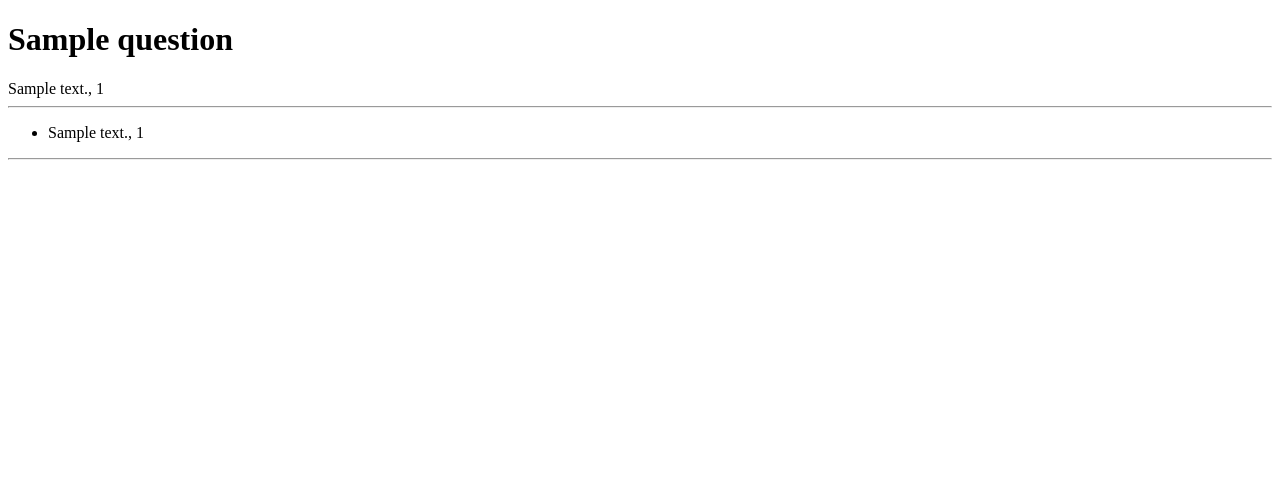
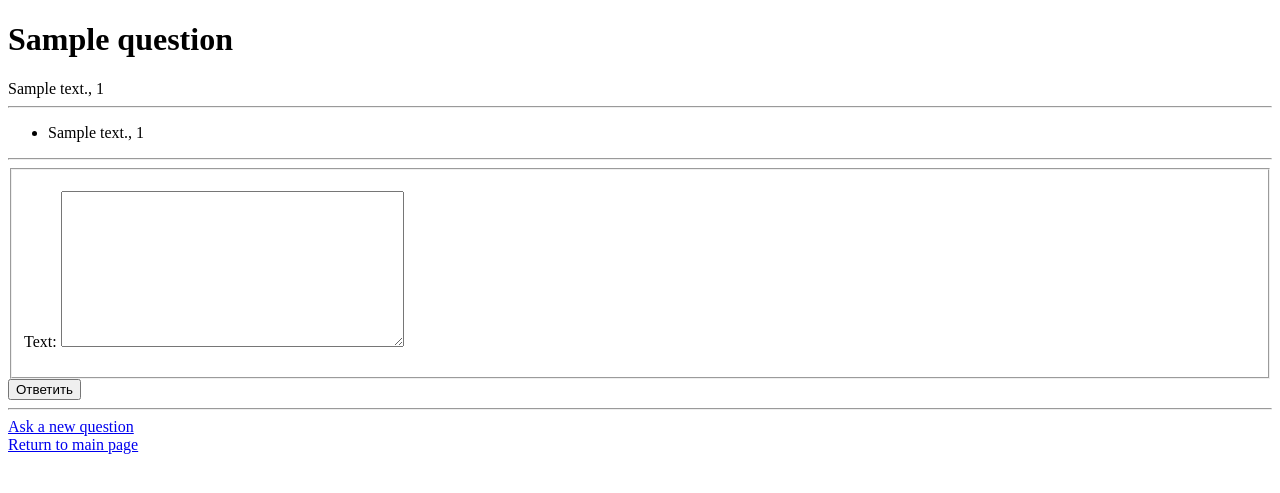
Before and after one commit to vskedrin/st_web, a Django app: page /question/1/ in a window 1280 px wide. Shown: the top 493 px of the page. Run offline with Django 3.2, Linux system fonts and the light colour scheme; tables that the repository leaves empty hold one stand-in row (values such as "Sample post").

Commit message:
Django forms

```diff
--- a/ask/ask/urls.py
+++ b/ask/ask/urls.py
@@ -15,14 +15,14 @@ Including another URLconf
 """
 from django.contrib import admin
 from django.urls import path
-from qa.views import test, question, popular, index
+from qa.views import test, question, popular, index, ask
 
 urlpatterns = [
     path('', index),
     path('login/', test),
     path('signup/', test),
     path('question/<int:question_id>/', question),
-    path('ask/', test),
+    path('ask/', ask),
     path('popular/', popular),
     path('new/', test),
 ]
--- /dev/null
+++ b/ask/qa/forms.py
@@ -0,0 +1,39 @@
+from django import forms
+
+from qa.models import Question, Answer
+
+
+class AskForm(forms.Form):
+    title = forms.CharField(max_length=100)
+    text = forms.CharField(widget=forms.Textarea)
+
+    def clean(self):
+        pass
+
+    def save(self):
+        question = Question(**self.cleaned_data)
+        question.author_id = self._user.id
+        question.save()
+        return question
+
+
+class AnswerForm(forms.Form):
+    text = forms.CharField(widget=forms.Textarea)
+    question = forms.IntegerField(widget=forms.HiddenInput)
+
+    def clean_question(self):
+        question_id = self.cleaned_data['question']
+        try:
+            question = Question.objects.get(id=question_id)
+        except Question.DoesNotExist:
+            question = None
+        return question
+
+    def clean(self):
+        pass
+
+    def save(self):
+        answer = Answer(**self.cleaned_data)
+        answer.author_id = self._user.id
+        answer.save()
+        return answer
--- a/ask/qa/templates/question.html
+++ b/ask/qa/templates/question.html
@@ -16,6 +16,16 @@
         {% endfor %}
     </ul>
     <hr>
+    <form method="post" action="{{ question.get_url }}">
+        <fieldset>
+            {% csrf_token %}
+            {{ form.as_p }}
+        </fieldset>
+        <button type="submit">Ответить</button>
+    </form>
+    <hr>
+    <div><a href="/ask/">Ask a new question</a></div>
+    <div><a href="/">Return to main page</a></div>
 </body>
 
 </html>
--- a/ask/qa/views.py
+++ b/ask/qa/views.py
@@ -3,6 +3,7 @@ from django.http import HttpResponse
 from .models import Question, Answer
 from django.core.paginator import Paginator
 from django.http import HttpResponseRedirect, Http404
+from qa.forms import AskForm, AnswerForm
 
 
 def test(request, *args, **kwargs):
@@ -10,14 +11,25 @@ def test(request, *args, **kwargs):
 # Create your views here.
 
 
-def question(request, question_id):
-    print("test")
+def question(request, question_id,):
     try:
         q = Question.objects.get(id=question_id)
     except Question.DoesNotExist:
         raise Http404
+    if request.method == "POST":
+        form = AnswerForm(request.POST)
+        if form.is_valid():
+            print(request.user)
+            form._user = request.user
+            _ = form.save()
+            url = q.get_url()
+            return HttpResponseRedirect(url)
+    else:
+        form = AnswerForm(initial={'question': q.id})
 
-    return render(request, 'question.html', {'question': q})
+    return render(request, 'question.html', {'question': q,
+                                             'form': form,
+                                             })
 
 
 def index(request):
@@ -54,3 +66,16 @@ def popular(request):
                    'paginator': paginator,
                    'questions': page.object_list,
                    'page': page, })
+
+
+def ask(request):
+    if request.method == "POST":
+        form = AskForm(request.POST)
+        if form.is_valid():
+            form._user = request.user
+            post = form.save()
+            url = post.get_url()
+            return HttpResponseRedirect(url)
+    else:
+        form = AskForm()
+    return render(request, 'ask.html', {'form': form, })
```
Also changed, not shown: ask/qa/templates/ask.html (added, +20 -0 lines), README.md.
